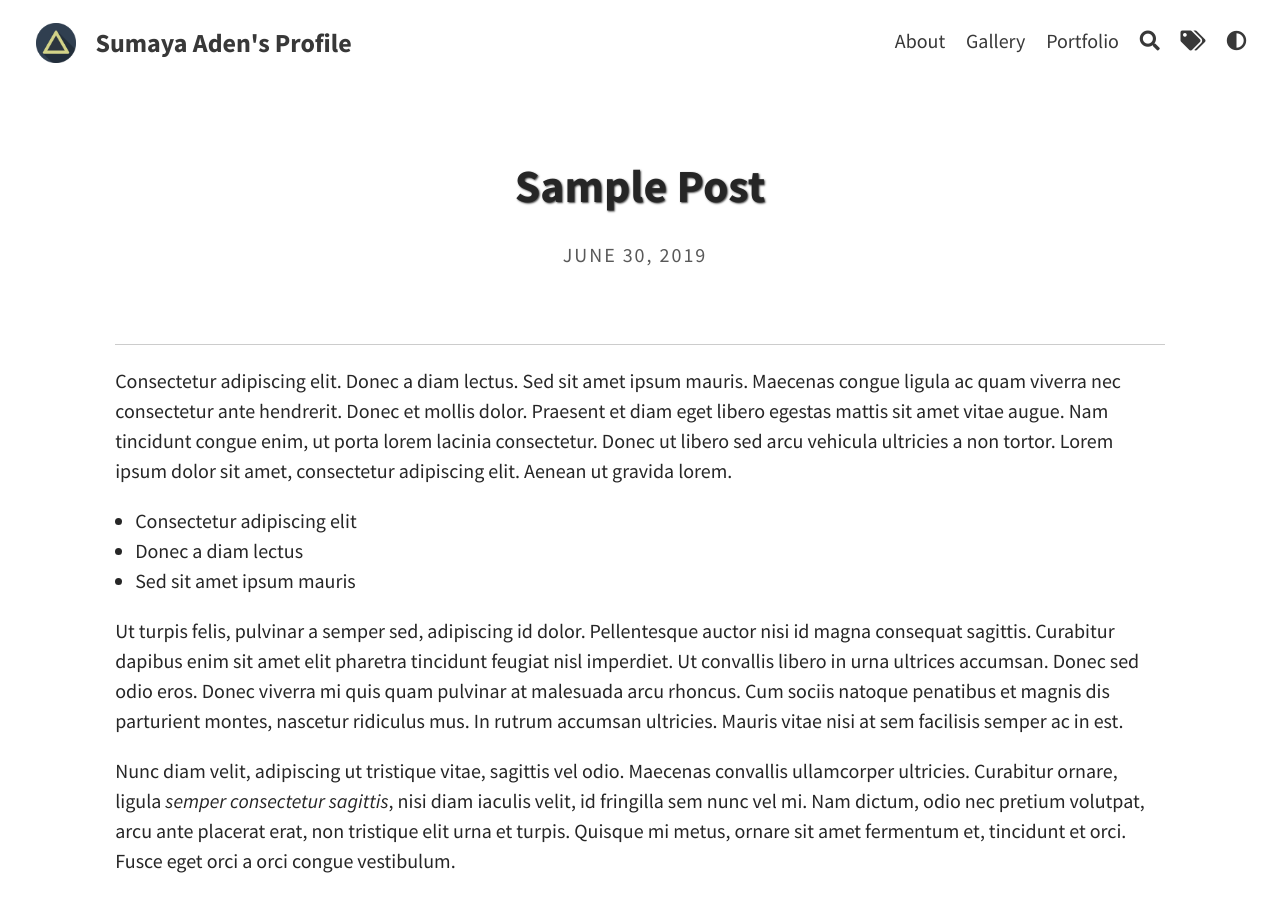
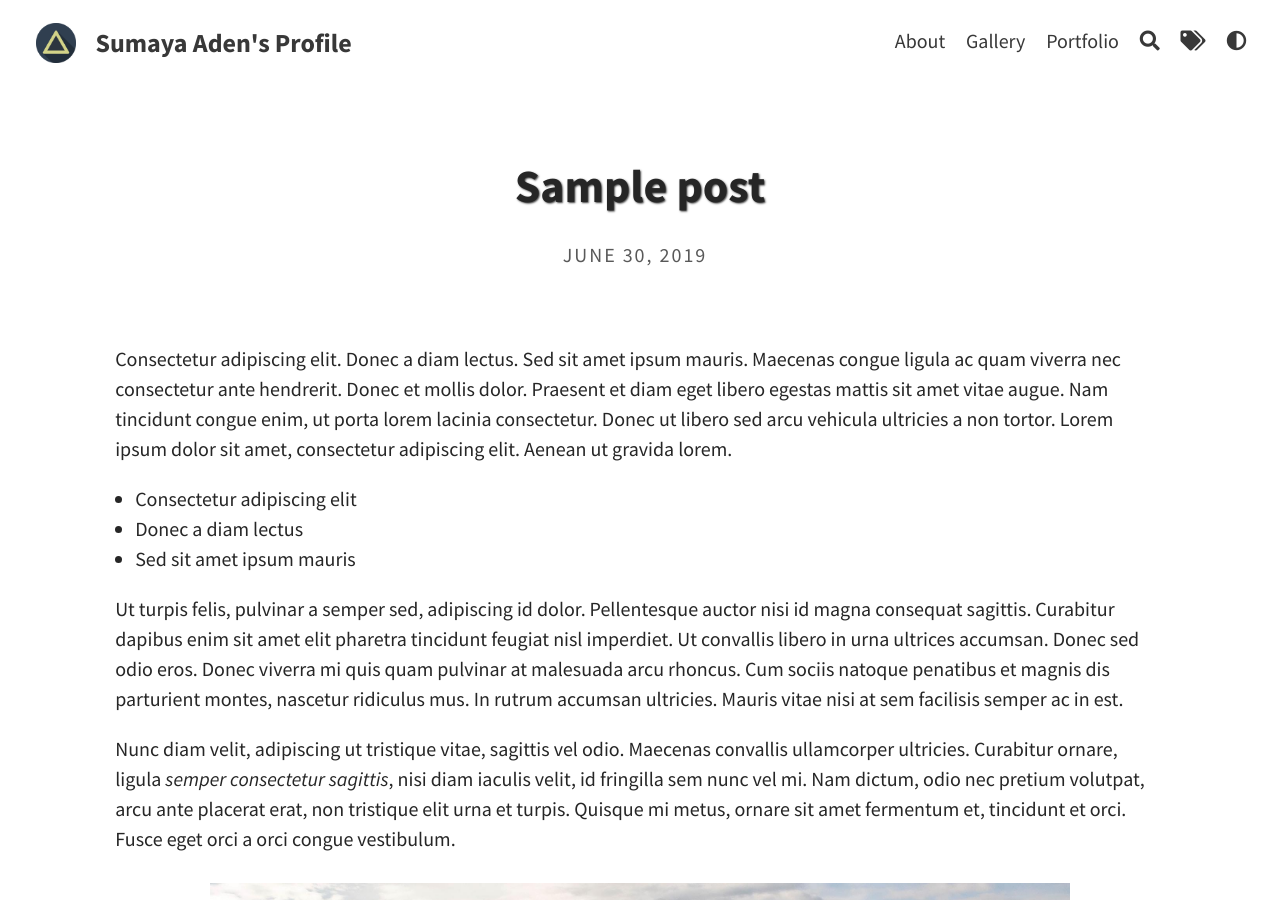
Before and after one commit to sumayaaden/Personal_profolio_1, a Jekyll site: the page built from _posts/2019-06-30-sample-post.md, in a window 1280 px wide and 900 px high. Built offline with Jekyll 4.4.1, drawn with Linux system fonts in a browser that asks for light colours; our own code applies the rules of GitHub Pages for plain Markdown files.

Commit message:
un commented

```diff
--- a/_posts/2019-06-30-sample-post.md
+++ b/_posts/2019-06-30-sample-post.md
@@ -1,4 +1,4 @@
-<!-- ---
+---
 layout: post
 title: Sample post
 tags: [A Tag, Katex]
@@ -31,4 +31,4 @@
 Phasellus eget dolor sit amet ipsum dapibus condimentum vitae quis lectus. Aliquam ut massa in turpis dapibus convallis. Praesent elit lacus, vestibulum at malesuada et, ornare et est. Ut augue nunc, sodales ut euismod non, adipiscing vitae orci[^1]. Mauris ut placerat justo. Mauris in ultricies enim. Quisque nec est eleifend nulla ultrices egestas quis ut quam. Donec sollicitudin lectus a mauris pulvinar id aliquam urna cursus. Cras quis ligula sem, vel elementum mi. Phasellus non ullamcorper urna.
 
 [^1]:
-    {% include citation.html key="ref1" %} -->
+    {% include citation.html key="ref1" %}
```
